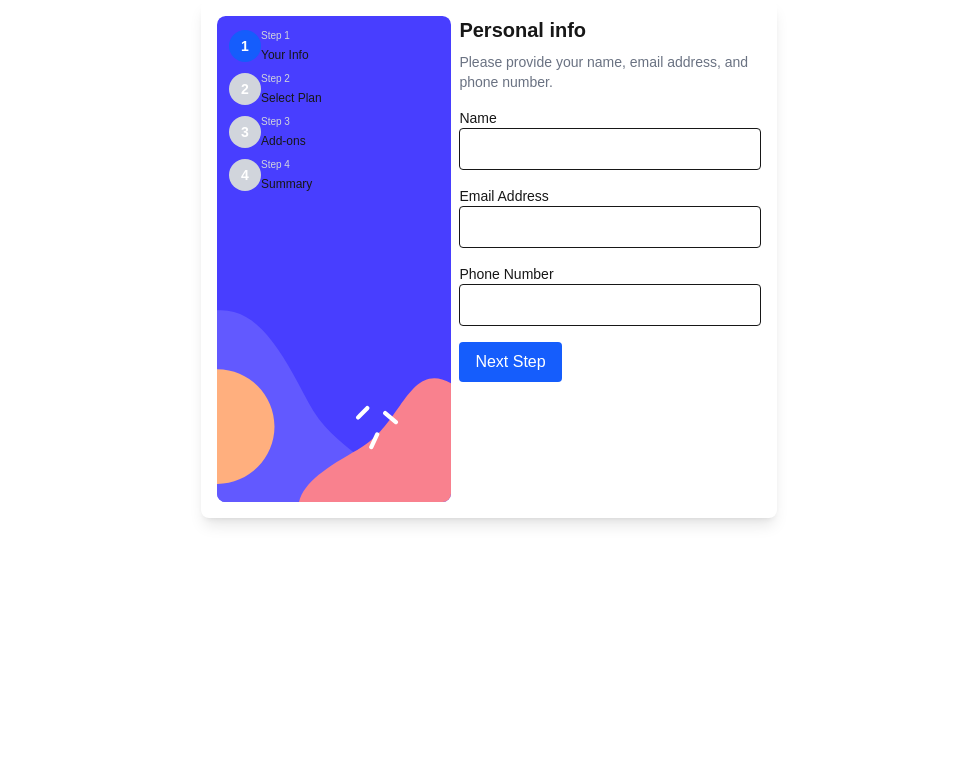
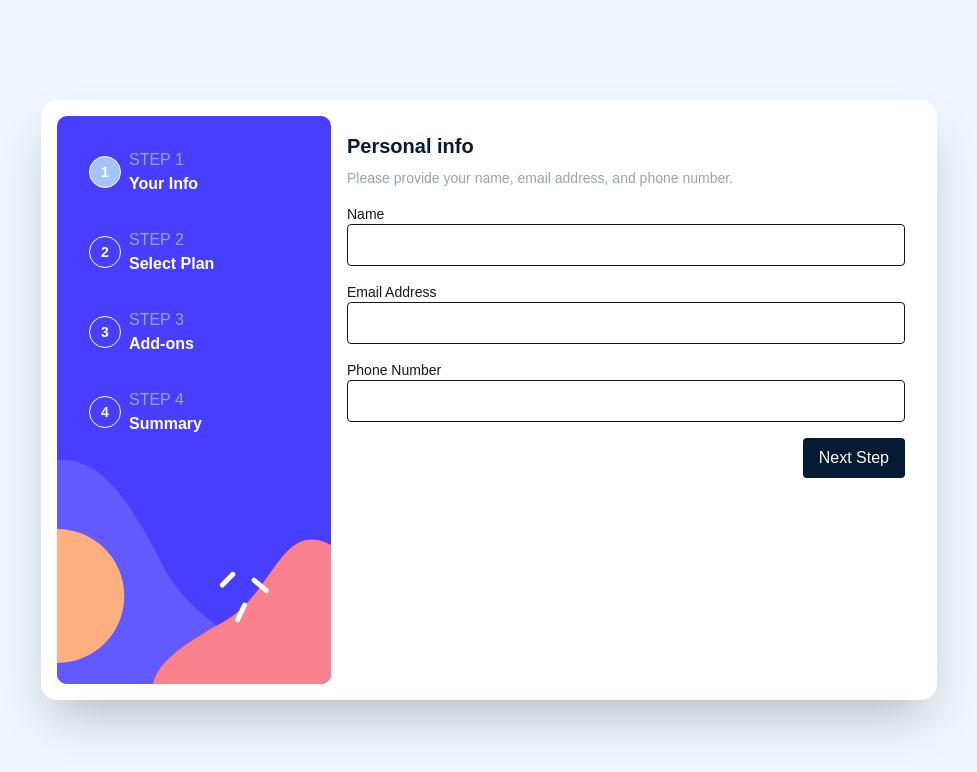
Before and after one commit to SheldonFam/FEM-Multi-Step-Form, a Next.js app in the folder multi-step-from/: page / in a window 1280 px wide. Shown: the top 772 px of the page, without its empty margins (151-1128 px from the left). Built offline with nearby package versions, Linux system fonts and the light colour scheme.

Commit message:
fix: tweak layout spacing

```diff
--- a/multi-step-from/src/app/component/MultiStepForm.tsx
+++ b/multi-step-from/src/app/component/MultiStepForm.tsx
@@ -48,9 +48,9 @@ export default function MultiStepForm() {
   };
 
   useEffect(() => {
-    const savedForm = localStorage.getItem("formData");
-    const savedStep = localStorage.getItem("currentStep");
-    const savedSubmitted = localStorage.getItem("submitted");
+    const savedForm = sessionStorage.getItem("formData");
+    const savedStep = sessionStorage.getItem("currentStep");
+    const savedSubmitted = sessionStorage.getItem("submitted");
     if (savedForm) {
       setFormData(JSON.parse(savedForm));
     }
@@ -63,24 +63,29 @@ export default function MultiStepForm() {
   }, []);
 
   useEffect(() => {
-    localStorage.setItem("formData", JSON.stringify(formData));
-    localStorage.setItem("currentStep", step.toString());
-    localStorage.setItem("submitted", submitted.toString());
+    sessionStorage.setItem("formData", JSON.stringify(formData));
+    sessionStorage.setItem("currentStep", step.toString());
+    sessionStorage.setItem("submitted", submitted.toString());
   }, [formData, step, submitted]);
 
   return (
-    <div className="max-w-xl mx-auto p-4 bg-white rounded-lg shadow-lg flex gap-2">
-      <div className="relative">
+    <div className="min-h-screen flex items-center justify-center bg-[#f0f6ff]">
+      <div className="flex bg-white rounded-2xl shadow-2xl overflow-hidden w-full max-w-4xl p-4 min-h-[600px]">
+        <div className="relative bg-transparent min-w-[274px] flex flex-col justify-between">
+          <div className="absolute">
             <Image
               src="/images/bg-sidebar-desktop.svg"
               alt="sidebar background"
-          width={300}
+              width={100}
               height={100}
+              className="h-full w-full object-cover"
             />
-        <div className="absolute top-0 left-0 p-3">
+          </div>
+          <div className="relative p-8 h-full">
             <Stepper currentStep={step} />
           </div>
         </div>
+        <div className="flex-1 flex justify-center p-4">
           {!submitted && step === 1 && (
             <StepOne next={next} formData={formData} updateForm={updateForm} />
           )}
@@ -105,5 +110,7 @@ export default function MultiStepForm() {
           )}
           {submitted && <ThankYou />}
         </div>
+      </div>
+    </div>
   );
 }
--- a/multi-step-from/src/app/component/StepFour.tsx
+++ b/multi-step-from/src/app/component/StepFour.tsx
@@ -13,7 +13,7 @@ export default function Step4({ back, formData, confirm }: Props) {
   const total = planCost + addonsCost;
 
   return (
-    <div>
+    <div className="w-full">
       <h2 className="text-xl font-bold mb-2">Summary</h2>
       <p className="text-sm text-gray-500 mb-4">
         Double-check everything looks OK before confirming.
--- a/multi-step-from/src/app/component/StepOne.tsx
+++ b/multi-step-from/src/app/component/StepOne.tsx
@@ -11,9 +11,9 @@ interface Props {
 
 export default function StepOne({ next, formData, updateForm }: Props) {
   return (
-    <div>
-      <h2 className="text-xl font-bold mb-2">Personal info</h2>
-      <p className="text-sm text-gray-500 mb-4">
+    <div className="w-full">
+      <h2 className="text-xl font-bold mb-2 text-[#051B33]">Personal info</h2>
+      <p className="text-sm text-[#9CA2B0] mb-4">
         Please provide your name, email address, and phone number.
       </p>
       <Formik
@@ -76,12 +76,14 @@ export default function StepOne({ next, formData, updateForm }: Props) {
               className="text-red-500 text-sm"
             />
           </div>
-          <button
-            type="submit"
-            className="bg-blue-600 text-white px-4 py-2 rounded"
-          >
-            Next Step
-          </button>
+          <div className="flex justify-end">
+            <button
+              type="submit"
+              className="bg-[#051B33] text-white px-4 py-2 rounded"
+            >
+              Next Step
+            </button>
+          </div>
         </Form>
       </Formik>
     </div>
--- a/multi-step-from/src/app/component/StepThree.tsx
+++ b/multi-step-from/src/app/component/StepThree.tsx
@@ -35,7 +35,7 @@ export default function StepThree({ next, back, formData, updateForm }: Props) {
   };
 
   return (
-    <div>
+    <div className="w-full">
       <h2 className="text-xl font-bold mb-2">Pick add-ons</h2>
       <p className="text-sm text-gray-500 mb-4">
         Add-ons help enhance your experience.
--- a/multi-step-from/src/app/component/StepTwo.tsx
+++ b/multi-step-from/src/app/component/StepTwo.tsx
@@ -33,7 +33,7 @@ export default function StepTwo({ next, back, formData, updateForm }: Props) {
   };
 
   return (
-    <div>
+    <div className="w-full">
       <h2 className="text-xl font-bold mb-2">Select your plan</h2>
       <p className="text-sm text-gray-500 mb-4">
         You have the option of monthly or yearly billing.
--- a/multi-step-from/src/app/component/Stepper.tsx
+++ b/multi-step-from/src/app/component/Stepper.tsx
@@ -1,19 +1,20 @@
 export default function Stepper({ currentStep }: { currentStep: number }) {
   const steps = ["Your Info", "Select Plan", "Add-ons", "Summary"];
   return (
-    <div className="flex flex-col gap-2">
+    <div className="flex flex-col gap-8">
       {steps.map((label, i) => (
-        <div key={i} className="flex flex-row items-center">
+        <div key={i} className="flex flex-row items-center gap-2">
           <div
-            className={`w-8 h-8 rounded-full flex items-center justify-center text-white text-sm font-bold ${
-              currentStep === i + 1 ? "bg-blue-600" : "bg-gray-300"
+            className={`w-8 h-8 rounded-full flex items-center justify-center text-white text-sm font-bold border-white border-1 ${
+              currentStep === i + 1 ? "bg-[#A6C2FF]" : "transparent"
+            }
             }`}
           >
             {i + 1}
           </div>
           <div className="flex flex-col">
-            <span className="text-[10px] text-gray-300">Step {i + 1}</span>
-            <span className="text-xs mt-1">{label}</span>
+            <span className="text-base text-[#9CA2B0]">STEP {i + 1}</span>
+            <span className="font-bold text-white">{label}</span>
           </div>
         </div>
       ))}
--- a/multi-step-from/src/app/component/ThankYou.tsx
+++ b/multi-step-from/src/app/component/ThankYou.tsx
@@ -2,7 +2,7 @@ import Image from "next/image";
 
 export default function ThankYou() {
   return (
-    <div className="flex flex-col items-center justify-center h-screen bg-gray-100">
+    <div className="flex flex-col items-center justify-center  bg-gray-100">
       <div className="mb-4">
         <Image
           src={"/images/icon-thank-you.svg"}
--- a/multi-step-from/src/app/page.tsx
+++ b/multi-step-from/src/app/page.tsx
@@ -1,9 +1,5 @@
 import MultiStepForm from "./component/MultiStepForm";
 
 export default function Home() {
-  return (
-    <div>
-      <MultiStepForm />
-    </div>
-  );
+  return <MultiStepForm />;
 }
```
Also changed, not shown: 1 other file (tests, documents, lock files or other folders). Lines whose indentation alone changed are shown as unchanged.
